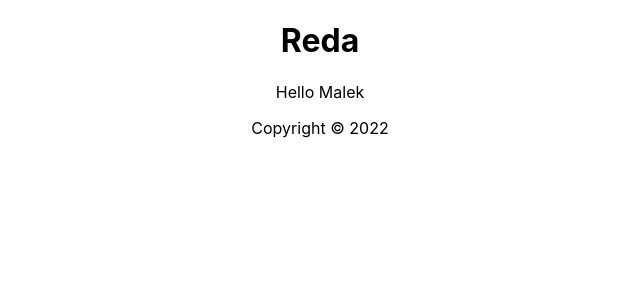
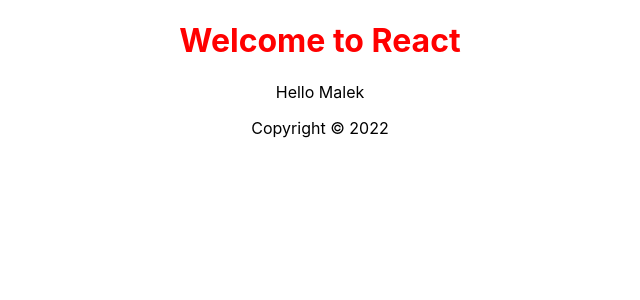
Before and after one commit to redatag/react-learning-demo, a React (Create React App) app: page / in a window 1280 px wide. Shown: the top 300 px of the page, without its empty margins (320-960 px from the left). Built offline with nearby package versions, Linux system fonts and the light colour scheme.

Commit message:
using inline style

```diff
--- a/src/Header.js
+++ b/src/Header.js
@@ -1,9 +1,13 @@
 import React from 'react'
 
 const Header = () => {
+    const headerStyle ={
+        backgraoundColor: 'green',
+        color: 'red'
+    }
     return (
-        <header>
-            <h1>Reda</h1>
+        <header style={headerStyle}>
+            <h1>Welcome to React</h1>
         </header>
     )
 }
```
